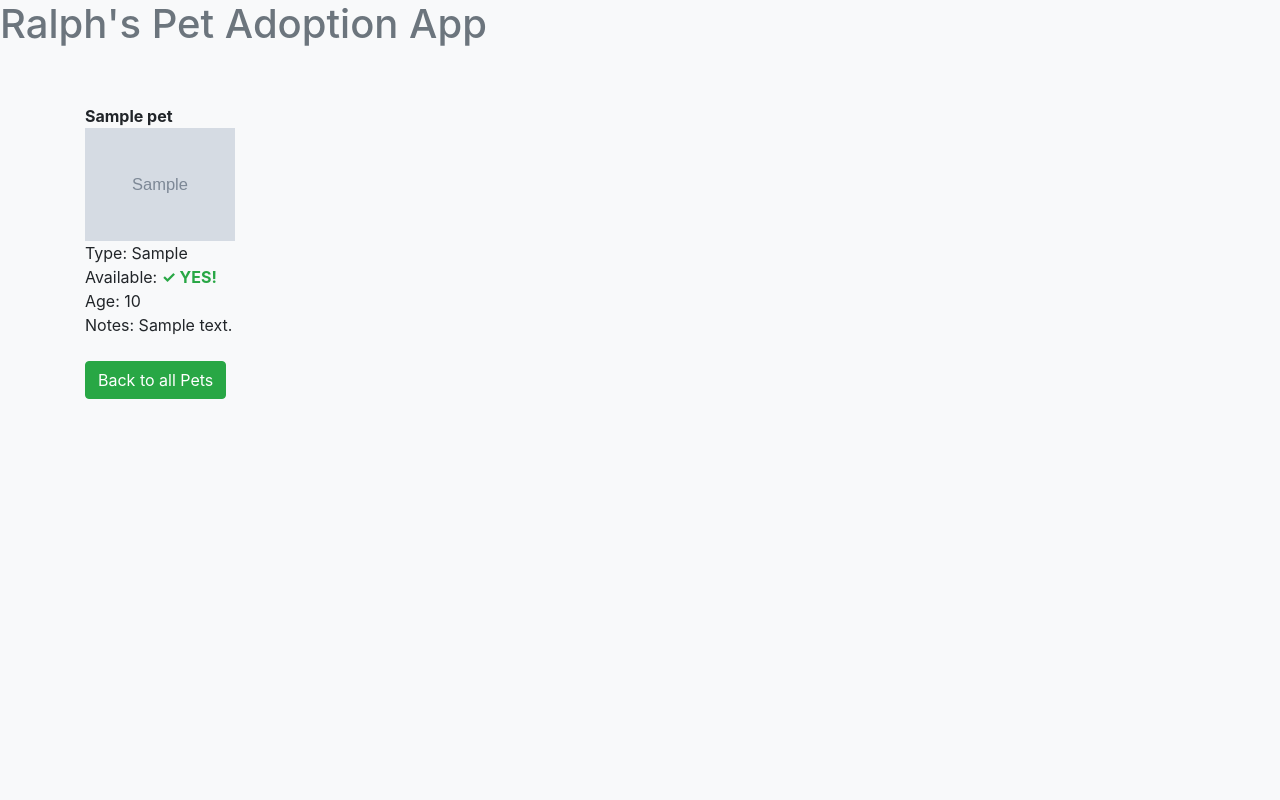
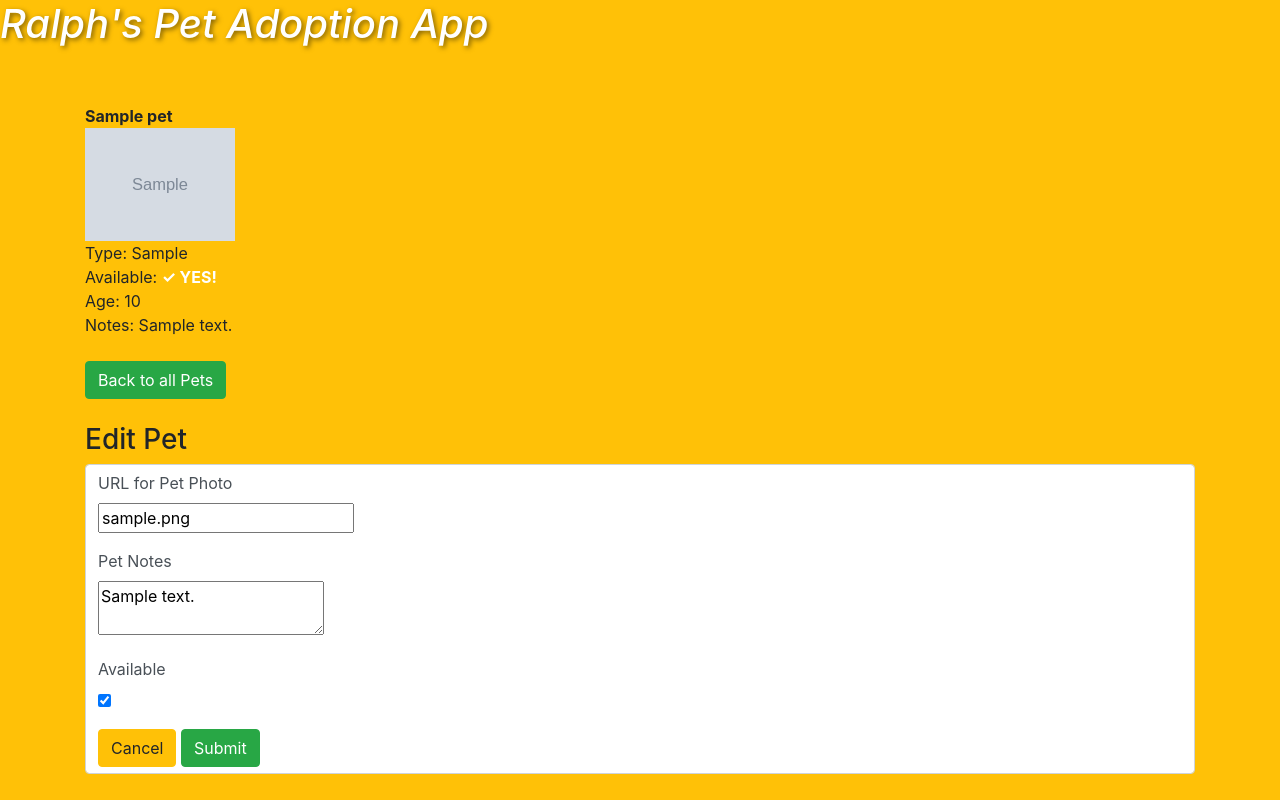
Before and after one commit to RalphsCode/Lesson23-Assignment01, a Flask app: page /1 in a window 1280 px wide. Run offline with Flask 3, Linux system fonts and the light colour scheme; tables that the repository leaves empty hold one stand-in row (values such as "Sample post"); grey boxes marked "Sample" are stand-in pictures; some libraries are stand-ins or nearby versions.

Commit message:
Final Product. Fully Functional.

```diff
--- a/app.py
+++ b/app.py
@@ -5,7 +5,7 @@ from flask import Flask, render_template, redirect, flash
 from flask_debugtoolbar import DebugToolbarExtension
 from flask_sqlalchemy import SQLAlchemy
 from models import db, connect_db, Pet
-from forms import AddPet
+from forms import AddPet, EditPet
 
 # Define the App
 app = Flask(__name__)  # creating an instance of the Flask Class
@@ -27,7 +27,7 @@ with app.app_context():
 ###  ROUTES  ###
 @app.route('/')
 def home():
-    """ App Home Page """
+    """ App Home Page, Lists All Pets """
     all_pets = Pet.query.all()
     return render_template('home.html', all_pets=all_pets)
 
@@ -58,22 +58,18 @@ def add_pet():
 
 @app.route('/<int:id>', methods=['GET', 'POST'])
 def pet_details(id):
-    """ Page with a form to add a new pet to the database """
+    """ Page with a form to view and/or edit a pet """
     display_pet = Pet.query.get_or_404(id)
-    form = AddPet()
+    form = EditPet(obj=display_pet)
     if form.validate_on_submit(): # only works on the post request
-        display_pet.name = form.name.data
-        display_pet.species = form.species.data
         display_pet.photo_url = form.photo_url.data
-        display_pet.age = form.age.data
         display_pet.notes = form.notes.data
         display_pet.available = form.available.data
 
-        with app.app_context():
-            db.session.add(display_pet)
-            db.session.commit()
+        # with app.app_context():
+        db.session.commit()
 
-        flash(f"{display_pet.name}, Updated successfully.")
-        return redirect('/<int: id>')
+        flash(f"{display_pet.name} updated successfully.")
+        return redirect(f'/{display_pet.id}')
     else:
         return render_template('view_pet.html', form=form, display_pet=display_pet)
--- a/forms.py
+++ b/forms.py
@@ -1,14 +1,25 @@
+""" WTForms for the Pet Adoption Website """
+
 from flask_wtf import FlaskForm
-from wtforms import StringField, IntegerField, TextAreaField, SelectField, validators
+from wtforms import StringField, IntegerField, TextAreaField, SelectField, BooleanField, validators
 
 class AddPet(FlaskForm):
-
+    """ Creates a pet and adds it to the database. """
     name = StringField("Pet Name", validators=[validators.InputRequired()])
 
     species = SelectField("Species", choices=(['cat', 'Cat'], ['dog', 'Dog'], ['porcupine', 'Porcupine']))
 
-    photo_url = StringField("URL for Pet Photo", validators=[validators.optional(), validators.URL()])
+    photo_url = StringField("URL for Pet Photo", validators=[validators.optional(), validators.URL(message="Please enter a valid URL")])
 
     age = IntegerField('Age in years', validators=[validators.optional(), validators.NumberRange(min=0, max=30)])
 
     notes = TextAreaField('Pet Notes')
+
+
+class EditPet(FlaskForm):
+    """ Edit some details about an existing pet """
+    photo_url = StringField("URL for Pet Photo", validators=[validators.optional(), validators.URL(message="Please enter a valid URL")])
+
+    notes = TextAreaField('Pet Notes')
+
+    available = BooleanField('Available')
--- a/templates/add_pet.html
+++ b/templates/add_pet.html
@@ -10,12 +10,16 @@ Ralph's Adopt A Pet - Add a pet
 <div class="form-control">
 <form action="/add" method="post">
     {{ form.hidden_tag() }}
-
     {% for field in form
         if field.widget.input_type != 'hidden' %} <!-- hide CSRF field-->
     <p>
         {{field.label}}<br>
         {{field}}
+
+        <!-- Display any errors arising from the WTForm validators -->
+        {% for err in field.errors %}
+        {{err}}
+        {% endfor %}
     </p>
     {% endfor %}
     <!-- Cancel & Submit Buttons -->
--- a/templates/base.html
+++ b/templates/base.html
@@ -6,8 +6,8 @@
     <link rel="stylesheet" href="https://maxcdn.bootstrapcdn.com/bootstrap/4.0.0/css/bootstrap.min.css">
     <title>{% block title %} {% endblock %}</title>
 </head>
-<body class="bg-light">
-    <h1 class="text-secondary">Ralph's Pet Adoption App</h1><br><br>
+<body class="bg-warning">
+    <h1 class="text-white" style="text-shadow: 2px 2px 5px rgba(0, 0, 0, 0.5)"><i>Ralph's Pet Adoption App</i></h1><br><br>
     <!-- Display the flashed messages -->
     <div class="container-fluid bg-success text-white">
         {% for msg in get_flashed_messages() %}
--- a/templates/view_pet.html
+++ b/templates/view_pet.html
@@ -6,6 +6,7 @@ Ralph's Adopt A Pet - View Pet
 
 {% block content %}
 <div class="container">
+    <!-- Display the Details about a Pet -->
     <b>{{display_pet.name}}</b><br>
         {% if display_pet.photo_url %}
                 <img src="{{display_pet.photo_url}}" width="150"> <br>
@@ -15,13 +16,36 @@ Ralph's Adopt A Pet - View Pet
                 Type: {{display_pet.species.capitalize()}}<br>
         Available:
             {% if display_pet.available %}
-                <b class="text-success">&check; YES!</b>
+                <b class="text-white">&check; YES!</b>
             {% else %}
-                <b class="text-warning">X</b> - not available
+                <b class="text-Danger">X<i>  Not Available</i></b>
             {% endif %}
         <br>
         Age: {{display_pet.age}}<br>Notes: {{display_pet.notes}} <br><br>
-    <!-- Home Page Button -->
+    <!-- View all pets Button -->
     <a href="/" class="btn btn-success">Back to all Pets</a><br><br>
+
+    <!-- Edit the details for the pet displayed above -->
+    <h3>Edit Pet</h3>
+    <div class="form-control">
+        <form action="/{{display_pet.id}}" method="post">
+            {{ form.hidden_tag() }}
+            {% for field in form
+                if field.widget.input_type != 'hidden' %} <!-- hide CSRF field-->
+            <p>
+                {{field.label}}<br>
+                {{field}}
+
+                <!-- Display any errors arising from the WTForm validators -->
+                {% for err in field.errors %}
+                {{err}}
+                {% endfor %}
+            </p>
+            {% endfor %}
+            <!-- Cancel & Submit Buttons -->
+            <a href="/{{display_pet.id}}" class="btn btn-warning">Cancel</a>
+            <button class="btn btn-success">Submit</button>
+        </form>
+    </div>
 </div>
 {% endblock %}
```
Also changed, not shown: templates/home.html (+9 -9 lines).
